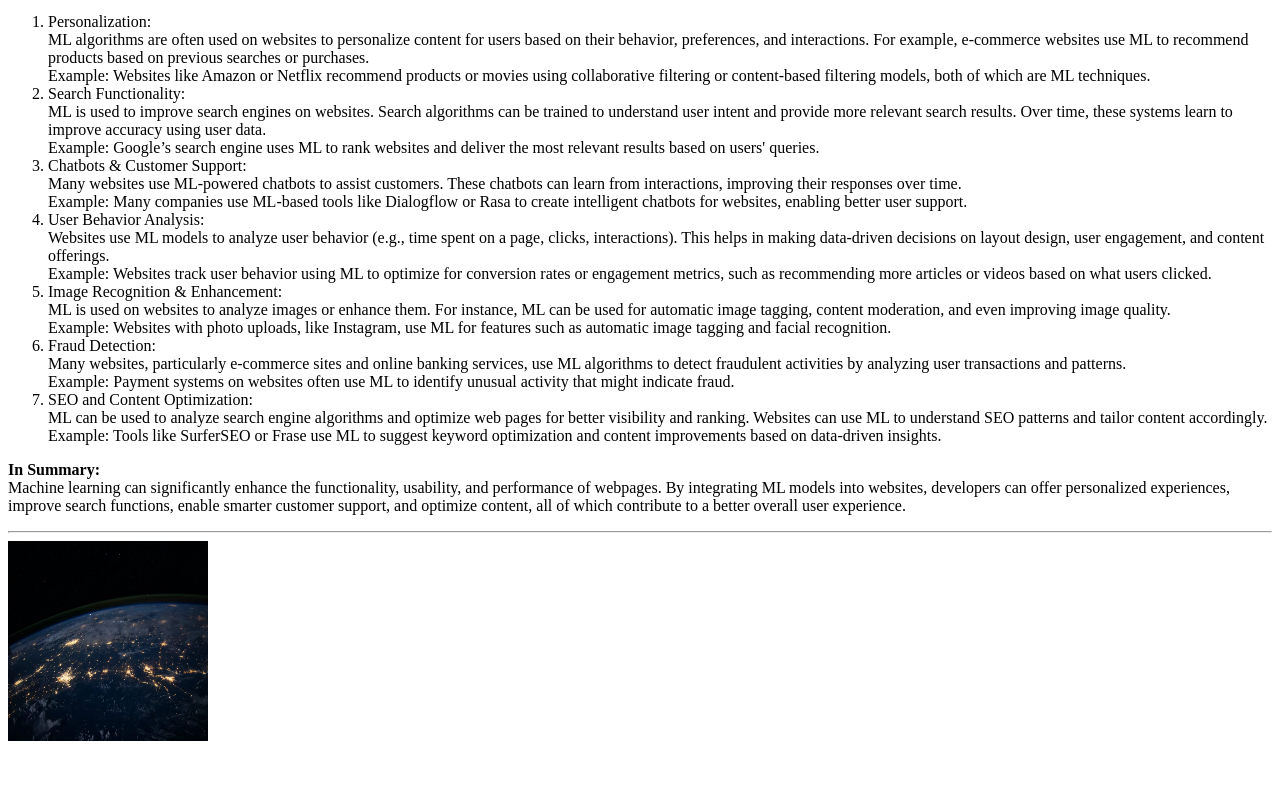
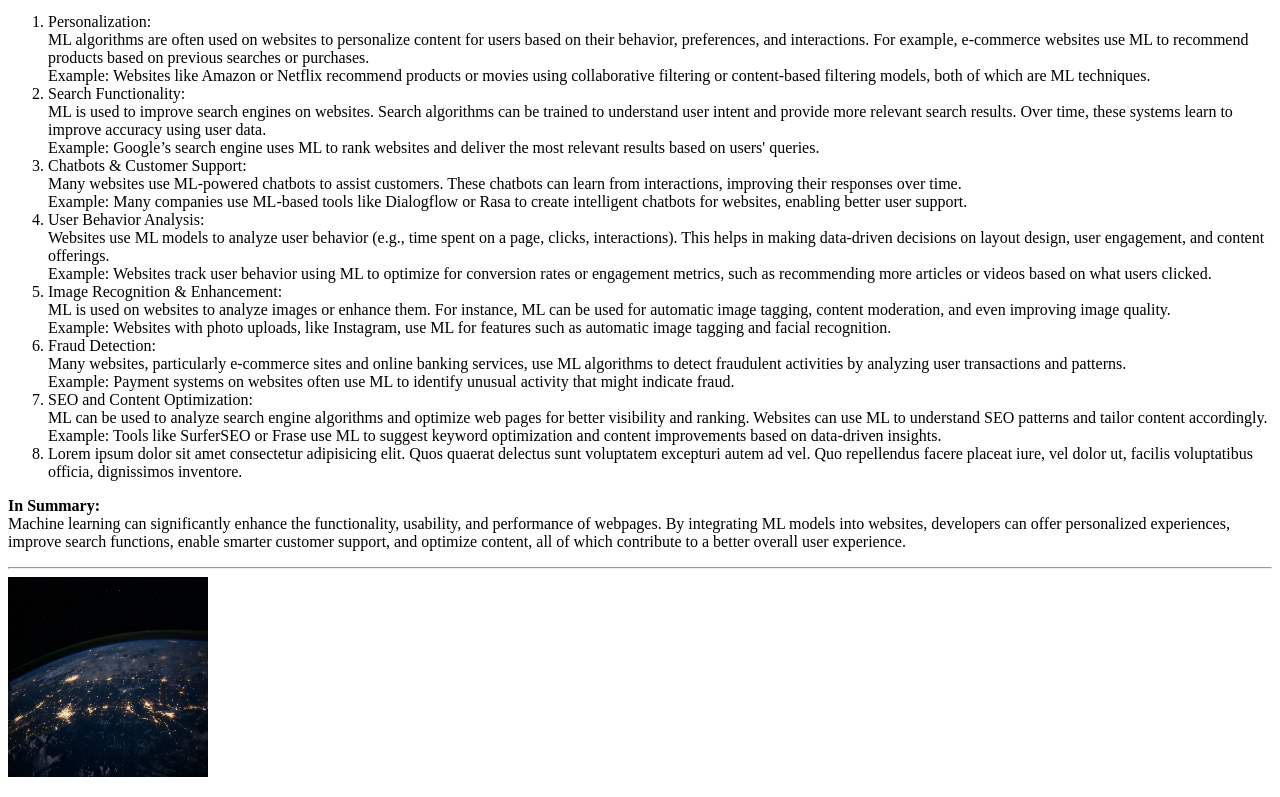
Before and after one commit to VigneshChitti/html-potofolio, a plain HTML site: page index.html in a window 1280 px wide. Shown: the part 699-1496 px from the top of the page. Before the commit the page ends 1460 px from the top, so only its background shows below. Drawn offline with Linux system fonts and the light colour scheme.

Commit message:
add new list

```diff
--- a/index.html
+++ b/index.html
@@ -65,6 +65,11 @@
             ML can be used to analyze search engine algorithms and optimize web pages for better visibility and ranking. Websites can use ML to understand SEO patterns and tailor content accordingly.<br>
             Example: Tools like SurferSEO or Frase use ML to suggest keyword optimization and content improvements based on data-driven insights.
         </li>
+
+        <li>
+
+            Lorem ipsum dolor sit amet consectetur adipisicing elit. Quos quaerat delectus sunt voluptatem excepturi autem ad vel. Quo repellendus facere placeat iure, vel dolor ut, facilis voluptatibus officia, dignissimos inventore.
+        </li>
     </ol>
 
     <p><strong>In Summary:</strong><br>
```
